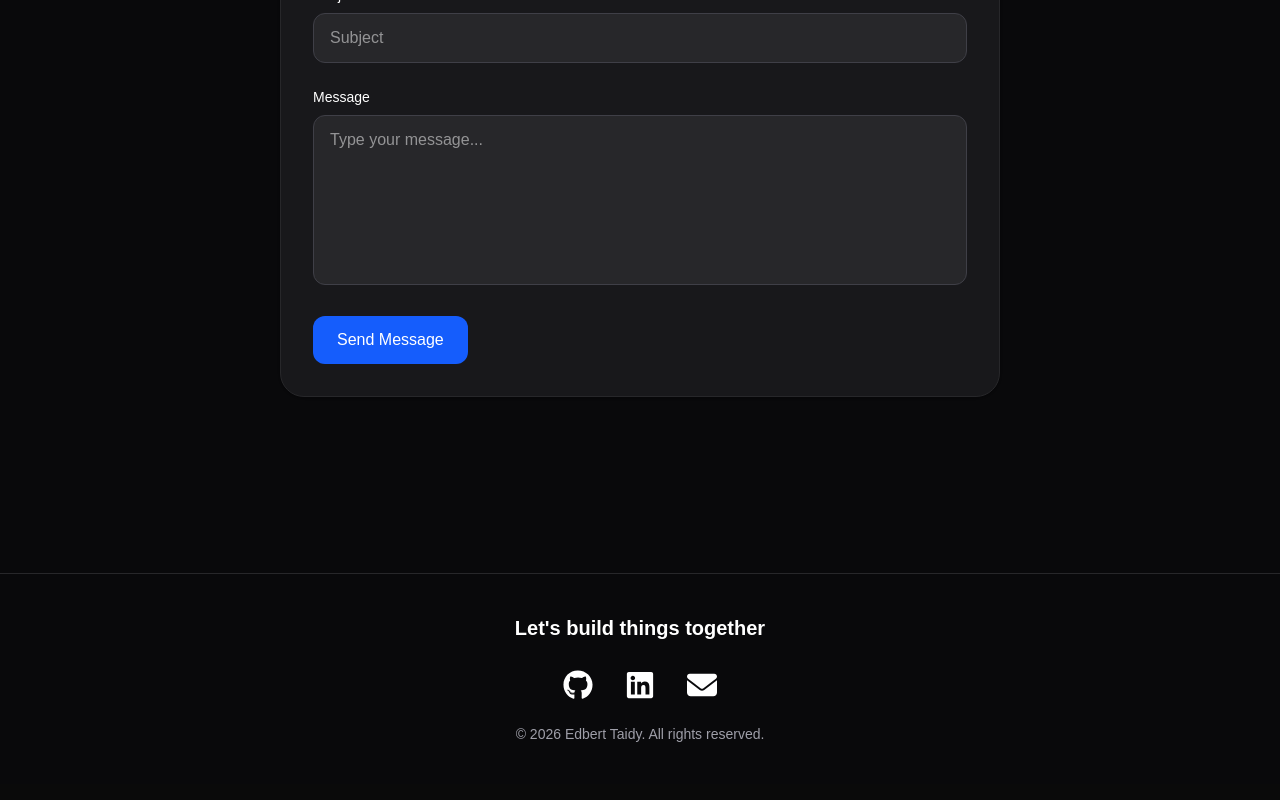
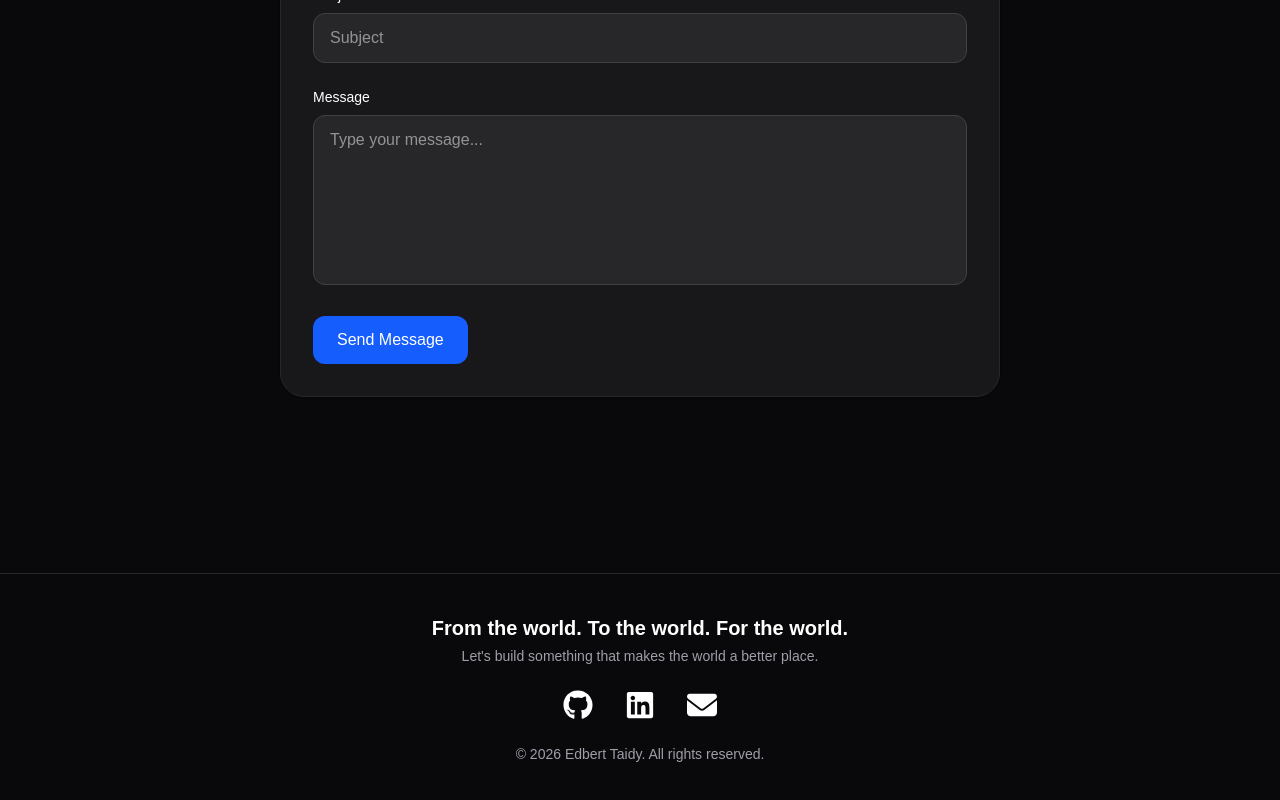
Before and after one commit to Ed0304/New-Portfolio, a Next.js app: page /en in a window 1280 px wide. Shown: the part 6937-7737 px from the top of the page. Built offline with nearby package versions, Linux system fonts and the light colour scheme.

Commit message:
Added a punchline to my footer

```diff
--- a/app/components/footer.tsx
+++ b/app/components/footer.tsx
@@ -31,11 +31,11 @@ export default function Footer() {
 
                 <div className="text-center">
                     <h3 className="text-xl font-semibold">
-                        Let's build things together
+                        From the world. To the world. For the world.
                     </h3>
 
                     <p className="mt-1 text-sm text-zinc-500 dark:text-zinc-400">
-
+                        Let's build something that makes the world a better place.
                     </p>
                 </div>
 
```
